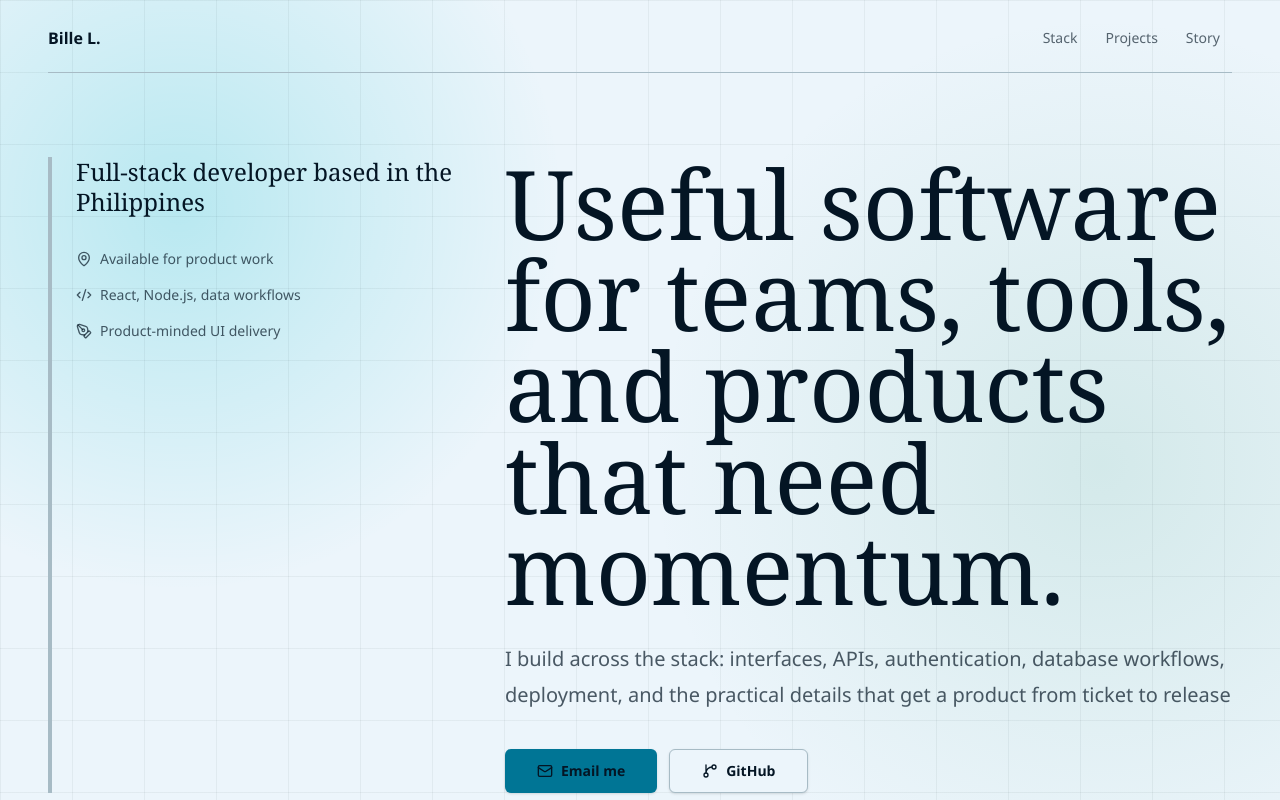
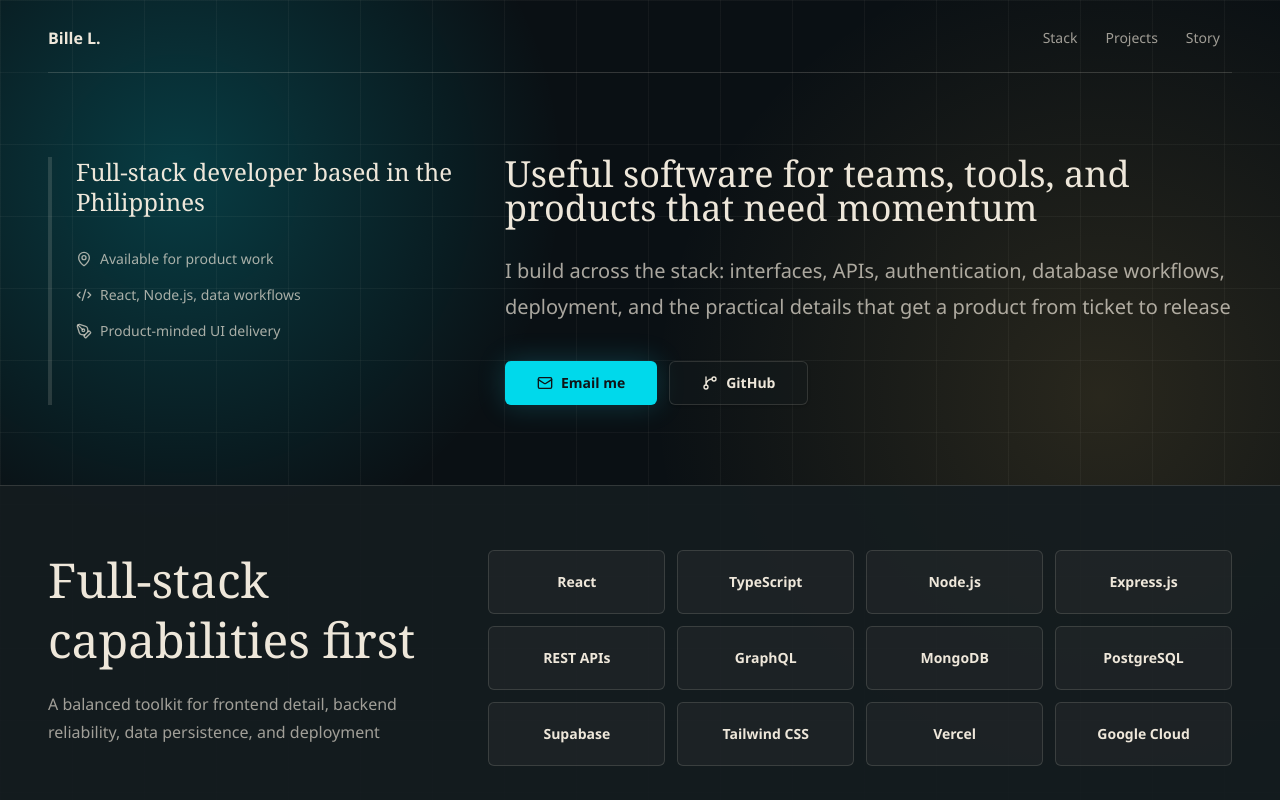
Before and after one commit to sensennysen/senny-portfolio, a React (Vite) app: page / in a window 1280 px wide. Shown: the top 800 px of the page. Built offline with nearby package versions, Linux system fonts and the light colour scheme.

Commit message:
theme changes

```diff
--- a/index.html
+++ b/index.html
@@ -5,7 +5,7 @@
     <meta name="viewport" content="width=device-width, initial-scale=1.0" />
     <link rel="icon" type="image/jpeg" href="/favicon.jpg" />
     <link rel="shortcut icon" href="/favicon.jpg" />
-    <title>Bille L. | Full-Stack Developer Portfolio</title>
+    <title>Bille L. | Full-Stack Developer</title>
     <meta
       name="description"
       content="Portfolio of Bille L., a full-stack developer in the Philippines building React, Node.js, API, database, and product-focused web applications."
@@ -16,12 +16,12 @@
     />
     <meta name="author" content="Bille L." />
     <meta name="robots" content="index, follow" />
-    <meta name="theme-color" content="#06b6d4" />
+    <meta name="theme-color" content="#101316" />
     <link rel="canonical" href="https://senny.me/" />
 
     <meta
       property="og:title"
-      content="Bille L. | Full-Stack Developer Portfolio"
+      content="Bille L. | Full-Stack Developer"
     />
     <meta
       property="og:description"
--- a/src/App.tsx
+++ b/src/App.tsx
@@ -79,7 +79,7 @@ function App() {
 
       <section id="top" className="px-4 pb-14 pt-8 sm:px-8 sm:pb-20 sm:pt-10 lg:px-12 lg:pt-16">
         <div className="mx-auto grid max-w-7xl gap-9 lg:grid-cols-[0.72fr_1.28fr] lg:gap-12">
-          <aside className="border-l-4 border-cyan-500 pl-5 sm:pl-6">
+          <aside className="border-l-4 border-accent pl-5 sm:pl-6">
             <p className="max-w-xl font-serif text-2xl leading-tight text-ink sm:text-3xl lg:text-2xl">Full-stack developer based in the Philippines</p>
             <div className="mt-7 space-y-4 text-sm text-ink/70 sm:mt-8">
               <p className="flex items-center gap-2"><MapPin className="size-4 shrink-0" /> Available for product work</p>
@@ -89,8 +89,8 @@ function App() {
           </aside>
 
           <div className="min-w-0">
-            <h1 className="font-serif text-[clamp(2.9rem,15vw,5rem)] leading-[0.95] text-ink sm:text-7xl lg:text-8xl">
-              Useful software for teams, tools, and products that need momentum.
+            <h1 className="font-serif text-[clamp(2.9rem,15vw,5rem)] leading-[0.95] text-ink sm:text-3xl lg:text-4xl">
+              Useful software for teams, tools, and products that need momentum
             </h1>
             <p className="mt-6 max-w-3xl text-lg leading-8 text-ink/70 sm:mt-7 sm:text-xl sm:leading-9">
               I build across the stack: interfaces, APIs, authentication, database workflows, deployment, and the practical details that get a product from ticket to release
@@ -103,15 +103,15 @@ function App() {
         </div>
       </section>
 
-      <section id="stack" className="bg-ink px-4 py-14 text-paper sm:px-8 sm:py-16 lg:px-12">
+      <section id="stack" className="border-y border-ink/10 bg-card/90 px-4 py-14 text-ink sm:px-8 sm:py-16 lg:px-12">
         <div className="mx-auto grid max-w-7xl gap-9 lg:grid-cols-[0.7fr_1.3fr] lg:gap-10">
           <div>
             <h2 className="font-serif text-4xl leading-tight sm:text-5xl">Full-stack capabilities first</h2>
-            <p className="mt-5 leading-7 text-paper/70">A balanced toolkit for frontend detail, backend reliability, data persistence, and deployment</p>
+            <p className="mt-5 leading-7 text-ink/65">A balanced toolkit for frontend detail, backend reliability, data persistence, and deployment</p>
           </div>
           <div className="grid grid-cols-2 gap-2.5 sm:grid-cols-3 sm:gap-3 xl:grid-cols-4">
             {stack.map((item) => (
-              <div key={item} className="flex min-h-14 items-center justify-center rounded-md border border-paper/15 bg-paper/[0.06] px-3 text-center text-sm font-semibold sm:min-h-16">{item}</div>
+              <div key={item} className="flex min-h-14 items-center justify-center rounded-md border border-ink/15 bg-ink/[0.04] px-3 text-center text-sm font-semibold sm:min-h-16">{item}</div>
             ))}
           </div>
         </div>
@@ -127,9 +127,9 @@ function App() {
 
           <div className="grid gap-5 lg:grid-cols-2">
             {projects.map((project) => (
-              <Card key={project.title} className="border-ink/15 bg-paper/85">
+              <Card key={project.title} className="border-ink/10 bg-card/85">
                 <CardHeader className="p-5 sm:p-6">
-                  <p className="text-sm font-bold uppercase text-cyan-700">{project.kind}</p>
+                  <p className="text-sm font-bold uppercase text-secondary">{project.kind}</p>
                   <CardTitle className="font-serif text-3xl leading-tight text-ink sm:text-4xl">{project.title}</CardTitle>
                 </CardHeader>
                 <CardContent className="p-5 pt-0 sm:p-6 sm:pt-0">
@@ -153,8 +153,8 @@ function App() {
           </div>
           <div className="grid gap-4">
             {timeline.map((item) => (
-              <article key={item.title} className="grid gap-3 border border-ink/15 bg-white/55 p-4 sm:grid-cols-[9rem_1fr] sm:gap-4 sm:p-5">
-                <p className="font-mono text-sm text-cyan-700">{item.period}</p>
+              <article key={item.title} className="grid gap-3 border border-ink/10 bg-card/75 p-4 sm:grid-cols-[9rem_1fr] sm:gap-4 sm:p-5">
+                <p className="font-mono text-sm text-secondary">{item.period}</p>
                 <div>
                   <h3 className="text-xl font-bold text-ink">{item.title}</h3>
                   <p className="mt-2 leading-7 text-ink/70">{item.body}</p>
@@ -165,11 +165,11 @@ function App() {
         </div>
       </section>
 
-      <footer className="bg-cyan-500 px-4 py-9 text-slate-950 sm:px-8 sm:py-10 lg:px-12">
+      <footer className="border-t border-accent/35 bg-card/85 px-4 py-9 text-ink sm:px-8 sm:py-10 lg:px-12">
         <div className="mx-auto flex max-w-7xl flex-col gap-5 sm:flex-row sm:items-center sm:justify-between">
           <div className="space-y-2">
             <div className="flex items-center gap-2 font-semibold"><BriefcaseBusiness className="size-5 shrink-0" />Available for full-stack product work</div>
-            <p className="text-sm text-slate-950/70">&copy; 2026 Bille L. All rights reserved.</p>
+            <p className="text-sm text-ink/60">&copy; 2026 Bille L. All rights reserved.</p>
           </div>
           <a className="inline-flex items-center gap-2 break-all font-semibold sm:break-normal" href="mailto:bille.lagarde.personal@gmail.com"><Mail className="size-4 shrink-0" />bille.lagarde.personal@gmail.com</a>
         </div>
--- a/src/components/ui/button.tsx
+++ b/src/components/ui/button.tsx
@@ -10,10 +10,10 @@ const buttonVariants = cva(
     variants: {
       variant: {
         default:
-          "bg-cyan-700 text-white shadow hover:bg-cyan-800",
+          "bg-accent !text-[#101316] shadow-[0_0_28px_rgba(34,211,238,0.22)] hover:bg-accent/85 hover:!text-[#101316] [&_svg]:!text-[#101316]",
         outline:
-          "border border-input bg-background shadow-sm hover:bg-accent hover:text-accent-foreground",
-        ghost: "hover:bg-accent hover:text-accent-foreground",
+          "border border-input bg-card/40 text-foreground shadow-sm hover:bg-foreground/10 hover:text-foreground",
+        ghost: "hover:bg-accent hover:text-paper",
       },
       size: {
         default: "h-10 px-4 py-2",
--- a/src/index.css
+++ b/src/index.css
@@ -25,24 +25,24 @@
 
 :root {
   font-family: "Aptos", "Segoe UI", sans-serif;
-  color-scheme: light;
-  --paper: oklch(0.965 0.012 235);
-  --ink: oklch(0.19 0.038 245);
+  color-scheme: dark;
+  --paper: oklch(0.17 0.012 235);
+  --ink: oklch(0.93 0.019 82);
   --background: var(--paper);
   --foreground: var(--ink);
-  --card: oklch(0.99 0.009 230);
+  --card: oklch(0.22 0.014 235);
   --card-foreground: var(--ink);
-  --primary: var(--ink);
-  --primary-foreground: var(--paper);
-  --secondary: oklch(0.88 0.075 195);
-  --secondary-foreground: var(--ink);
-  --muted: oklch(0.9 0.016 235);
-  --muted-foreground: oklch(0.45 0.035 245);
-  --accent: oklch(0.72 0.13 205);
-  --accent-foreground: oklch(0.15 0.035 245);
-  --border: oklch(0.78 0.026 230);
-  --input: oklch(0.78 0.026 230);
-  --ring: oklch(0.72 0.13 205);
+  --primary: oklch(0.8 0.155 204);
+  --primary-foreground: oklch(0.12 0.018 235);
+  --secondary: oklch(0.8 0.127 82);
+  --secondary-foreground: oklch(0.14 0.013 235);
+  --muted: oklch(0.27 0.013 235);
+  --muted-foreground: oklch(0.72 0.021 82);
+  --accent: oklch(0.8 0.155 204);
+  --accent-foreground: oklch(0.12 0.018 235);
+  --border: oklch(0.93 0.019 82 / 0.14);
+  --input: oklch(0.93 0.019 82 / 0.18);
+  --ring: oklch(0.8 0.155 204);
 }
 
 * { border-color: var(--border); }
@@ -56,10 +56,10 @@ body {
   margin: 0;
   overflow-x: hidden;
   background:
-    linear-gradient(90deg, oklch(0.19 0.038 245 / 0.05) 1px, transparent 1px),
-    linear-gradient(180deg, oklch(0.19 0.038 245 / 0.05) 1px, transparent 1px),
-    radial-gradient(circle at 14% 8%, oklch(0.72 0.13 205 / 0.22), transparent 24rem),
-    radial-gradient(circle at 86% 18%, oklch(0.66 0.1 170 / 0.15), transparent 28rem),
+    linear-gradient(90deg, oklch(0.93 0.019 82 / 0.045) 1px, transparent 1px),
+    linear-gradient(180deg, oklch(0.93 0.019 82 / 0.045) 1px, transparent 1px),
+    radial-gradient(circle at 14% 8%, oklch(0.8 0.155 204 / 0.22), transparent 24rem),
+    radial-gradient(circle at 86% 18%, oklch(0.8 0.127 82 / 0.14), transparent 28rem),
     var(--paper);
   background-size: 72px 72px, 72px 72px, auto, auto, auto;
   color: var(--ink);
```
Also changed, not shown: public/og-preview.svg.
